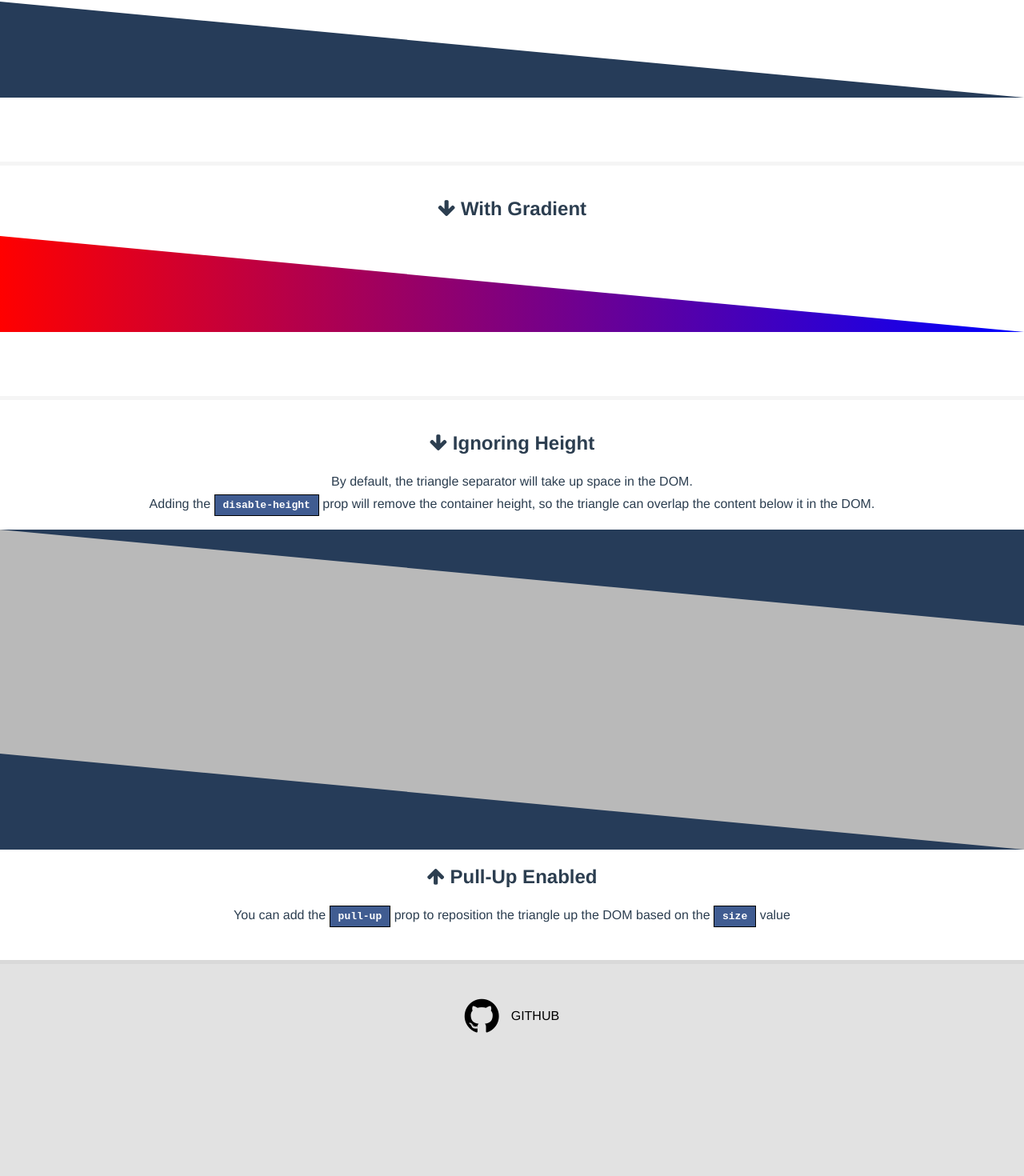
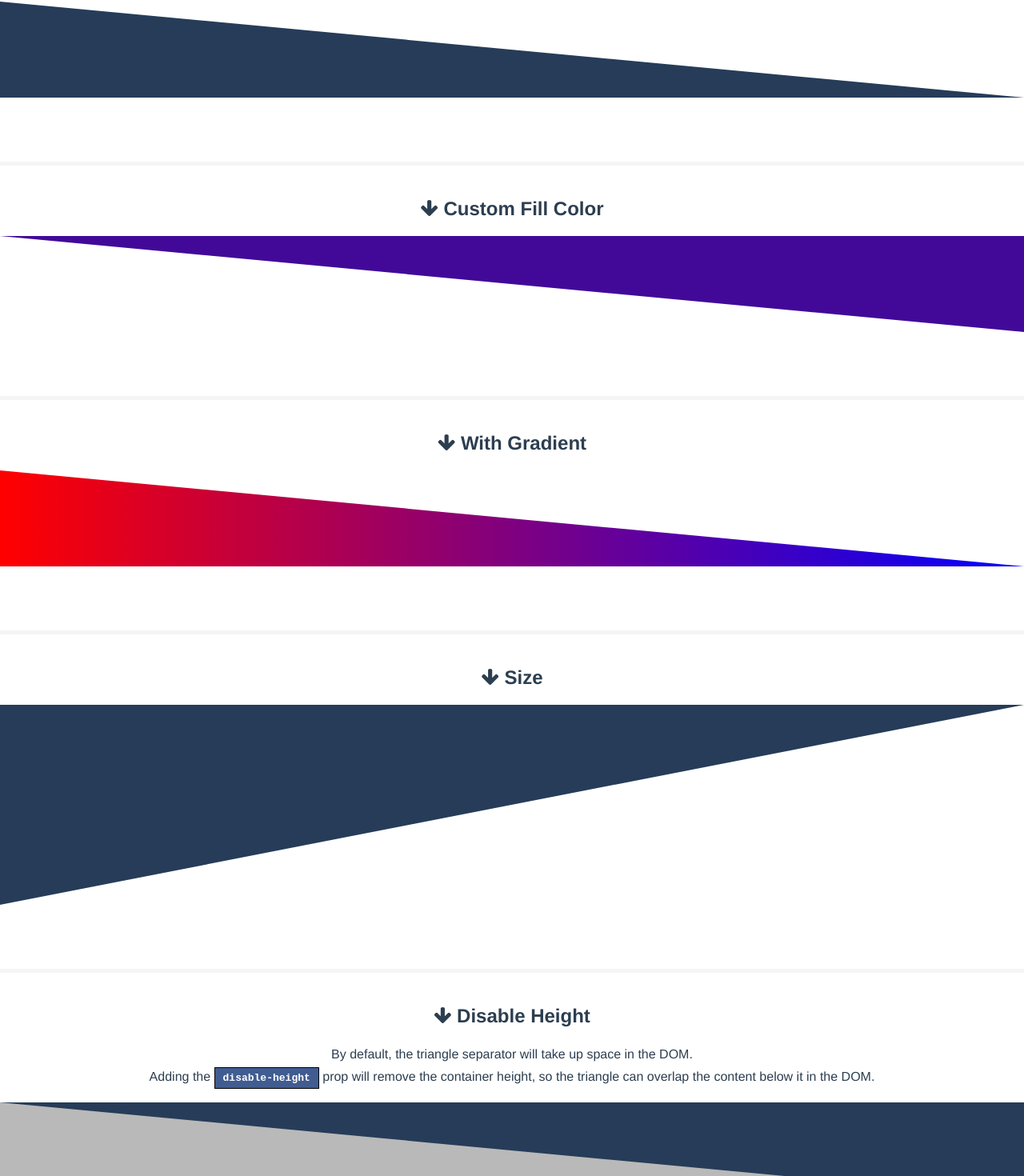
Before and after one commit to alexknutson/vue-triangle-separator, a Vue app: page / in a window 1280 px wide. Shown: the part 1372-2842 px from the top of the page at 80% size. Built offline with nearby package versions, Linux system fonts and the light colour scheme.

Commit message:
update documentation

```diff
--- a/src/App.vue
+++ b/src/App.vue
@@ -9,23 +9,27 @@
       </a>
     </div>
     <div class="examples">
-      <h2>
+      <h2 id="swap-disabled">
         <i class="fa fa-arrow-down" aria-hidden="true"></i> Swap Disable - (Default)
       </h2>
       <TriangleSeparator></TriangleSeparator>
-      <h2>
+      <h2 id="swap-enabled">
         <i class="fa fa-arrow-down" aria-hidden="true"></i> Swap Enabled
       </h2>
       <TriangleSeparator swap></TriangleSeparator>
-      <h2>
+      <h2 id="rotate-enabled">
         <i class="fa fa-arrow-down" aria-hidden="true"></i> Rotate Enabled
       </h2>
       <TriangleSeparator rotate></TriangleSeparator>
-      <h2>
+      <h2 id="rotate-and-swap-enabled">
         <i class="fa fa-arrow-down" aria-hidden="true"></i> Swap + Rotate Enabled
       </h2>
       <TriangleSeparator swap rotate></TriangleSeparator>
-      <h2>
+      <h2 id="fill-color">
+        <i class="fa fa-arrow-down" aria-hidden="true"></i> Custom Fill Color
+      </h2>
+      <TriangleSeparator fill-color="#420999"></TriangleSeparator>
+      <h2 id="swap-rotate-and-gradient">
         <i class="fa fa-arrow-down" aria-hidden="true"></i> With Gradient
       </h2>
       <TriangleSeparator
@@ -35,8 +39,12 @@
         gradient-color-one="red"
         gradient-color-two="blue"
       ></TriangleSeparator>
-      <h2>
-        <i class="fa fa-arrow-down" aria-hidden="true"></i> Ignoring Height
+      <h2 id="size">
+        <i class="fa fa-arrow-down" aria-hidden="true"></i> Size
+      </h2>
+      <TriangleSeparator swap :size="250"></TriangleSeparator>
+      <h2 id="disable-height">
+        <i class="fa fa-arrow-down" aria-hidden="true"></i> Disable Height
       </h2>
       <p>
         By default, the triangle separator will take up space in the DOM.
@@ -46,7 +54,7 @@
       <TriangleSeparator disable-height></TriangleSeparator>
       <div class="example-content-box"></div>
       <TriangleSeparator pull-up swap rotate disable-height></TriangleSeparator>
-      <h2>
+      <h2 id="pull-up-enabled">
         <i class="fa fa-arrow-up" aria-hidden="true"></i> Pull-Up Enabled
       </h2>
       <p>
```
Also changed, not shown: 1 other file (tests, documents, lock files or other folders).
